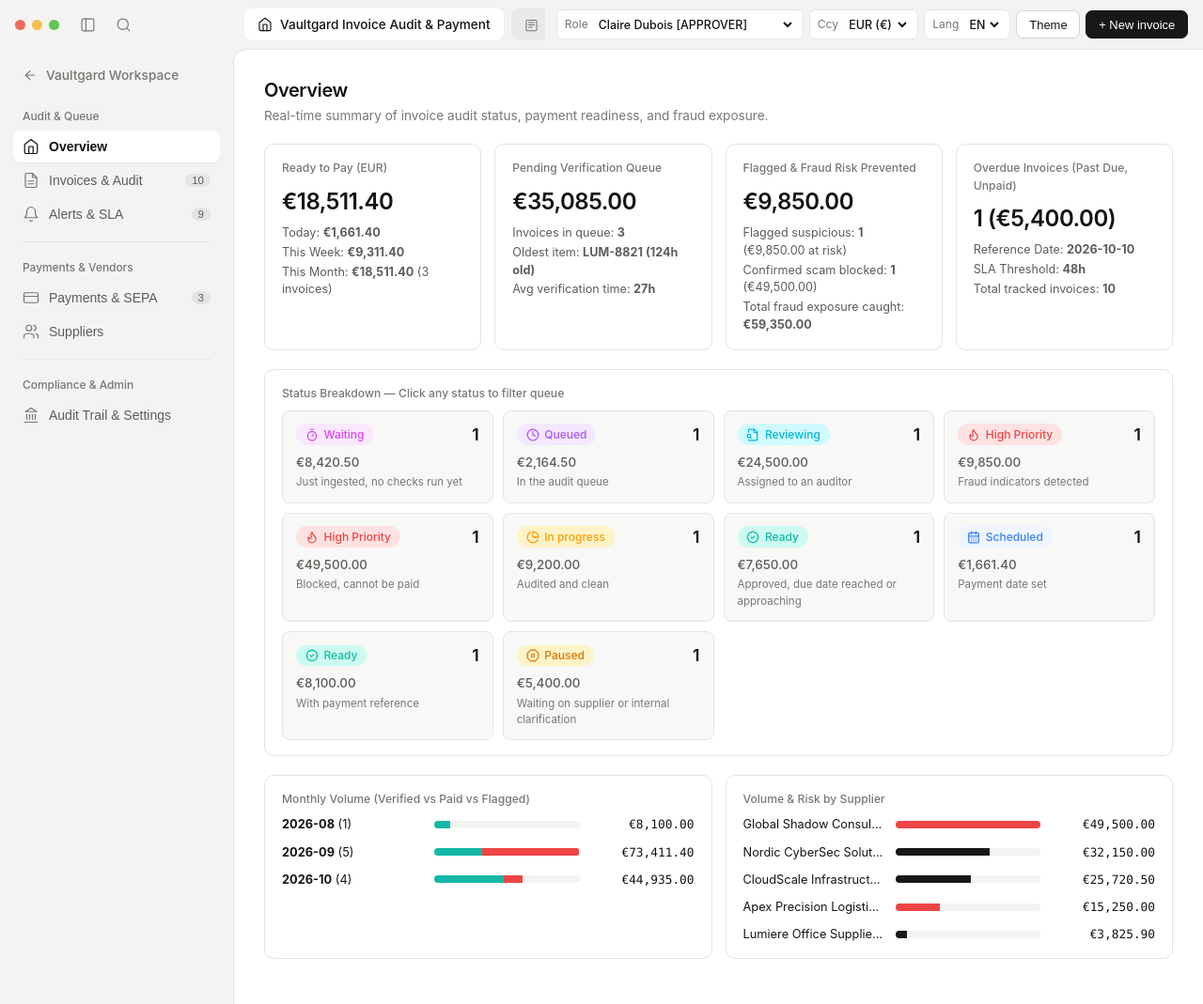
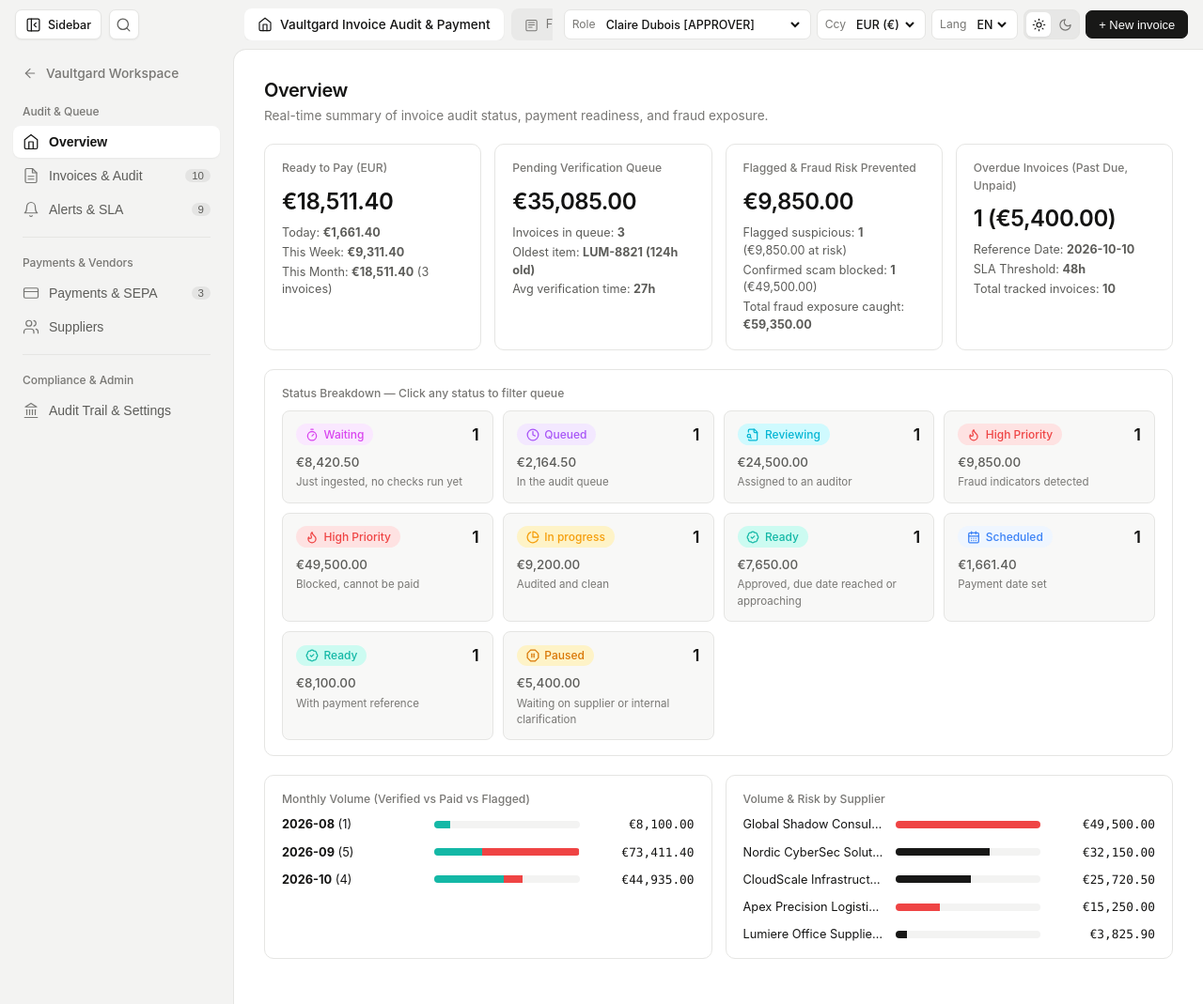
Before and after one commit to Xenolevrai/Vaultgard, a website: page index.html in a window 1280 px wide. Shown: the whole page at 94% size. Drawn offline with Linux system fonts and the light colour scheme.

Commit message:
feat(ui): add dedicated sidebar collapse toggle and day/night theme icon switch

```diff
--- a/app.js
+++ b/app.js
@@ -1259,11 +1259,21 @@
     });
 
     const toggleSidebarBtn = document.getElementById('btn-toggle-sidebar');
+    const innerCollapseBtn = document.getElementById('btn-sidebar-collapse-inner');
+    function handleToggleSidebar() {
+      const sb = document.getElementById('app-sidebar');
+      if (!sb) return;
+      const isCollapsed = sb.classList.toggle('collapsed');
+      if (toggleSidebarBtn) {
+        toggleSidebarBtn.classList.toggle('is-collapsed', isCollapsed);
+        toggleSidebarBtn.setAttribute('aria-expanded', isCollapsed ? 'false' : 'true');
+      }
+    }
     if (toggleSidebarBtn) {
-      toggleSidebarBtn.addEventListener('click', () => {
-        const sb = document.getElementById('app-sidebar');
-        if (sb) sb.classList.toggle('collapsed');
-      });
+      toggleSidebarBtn.addEventListener('click', handleToggleSidebar);
+    }
+    if (innerCollapseBtn) {
+      innerCollapseBtn.addEventListener('click', handleToggleSidebar);
     }
 
     const focusSearchBtn = document.getElementById('btn-focus-search');
--- a/index.html
+++ b/index.html
@@ -8,19 +8,16 @@
 </head>
 <body>
   <div class="app-shell">
-    <!-- Top Chrome Bar (matches reference window bar) -->
+    <!-- Top Chrome Bar -->
     <header class="top-bar">
       <div class="top-bar-left">
-        <span class="window-dots" aria-hidden="true">
-          <i class="dot dot-red"></i>
-          <i class="dot dot-yellow"></i>
-          <i class="dot dot-green"></i>
-        </span>
-        <button class="icon-btn" id="btn-toggle-sidebar" type="button" aria-label="Toggle sidebar">
-          <svg width="17" height="17" viewBox="0 0 24 24" fill="none" stroke="currentColor" stroke-width="1.65" stroke-linecap="round" stroke-linejoin="round"><rect width="18" height="18" x="3" y="3" rx="2"/><path d="M9 3v18"/></svg>
+        <button class="sidebar-toggle-btn" id="btn-toggle-sidebar" type="button" aria-label="Hide or show sidebar" aria-expanded="true" title="Masquer / Afficher la sidebar">
+          <svg class="sidebar-icon-open" width="17" height="17" viewBox="0 0 24 24" fill="none" stroke="currentColor" stroke-width="1.75" stroke-linecap="round" stroke-linejoin="round" aria-hidden="true"><rect width="18" height="18" x="3" y="3" rx="2"/><path d="M9 3v18"/><path d="m16 15-3-3 3-3"/></svg>
+          <svg class="sidebar-icon-closed" width="17" height="17" viewBox="0 0 24 24" fill="none" stroke="currentColor" stroke-width="1.75" stroke-linecap="round" stroke-linejoin="round" aria-hidden="true"><rect width="18" height="18" x="3" y="3" rx="2"/><path d="M9 3v18"/><path d="m14 9 3 3-3 3"/></svg>
+          <span class="sidebar-toggle-label" id="sidebar-toggle-label">Sidebar</span>
         </button>
-        <button class="icon-btn" id="btn-focus-search" type="button" aria-label="Focus search">
-          <svg width="17" height="17" viewBox="0 0 24 24" fill="none" stroke="currentColor" stroke-width="1.65" stroke-linecap="round" stroke-linejoin="round"><circle cx="11" cy="11" r="8"/><path d="m21 21-4.3-4.3"/></svg>
+        <button class="icon-btn" id="btn-focus-search" type="button" aria-label="Search invoices" title="Rechercher">
+          <svg width="17" height="17" viewBox="0 0 24 24" fill="none" stroke="currentColor" stroke-width="1.75" stroke-linecap="round" stroke-linejoin="round" aria-hidden="true"><circle cx="11" cy="11" r="8"/><path d="m21 21-4.3-4.3"/></svg>
         </button>
       </div>
 
@@ -59,7 +56,14 @@
           </select>
         </div>
 
-        <button class="btn" id="btn-theme-toggle" type="button" aria-label="Toggle dark or light mode">Theme</button>
+        <button class="theme-switch" id="btn-theme-toggle" type="button" aria-label="Toggle day or night theme" title="Thème Jour / Nuit">
+          <span class="theme-opt theme-opt-light" aria-hidden="true">
+            <svg width="15" height="15" viewBox="0 0 24 24" fill="none" stroke="currentColor" stroke-width="1.8" stroke-linecap="round" stroke-linejoin="round"><circle cx="12" cy="12" r="4"/><path d="M12 2v2"/><path d="M12 20v2"/><path d="m4.93 4.93 1.41 1.41"/><path d="m17.66 17.66 1.41 1.41"/><path d="M2 12h2"/><path d="M20 12h2"/><path d="m6.34 17.66-1.41 1.41"/><path d="m19.07 4.93-1.41 1.41"/></svg>
+          </span>
+          <span class="theme-opt theme-opt-dark" aria-hidden="true">
+            <svg width="15" height="15" viewBox="0 0 24 24" fill="none" stroke="currentColor" stroke-width="1.8" stroke-linecap="round" stroke-linejoin="round"><path d="M12 3a6 6 0 0 0 9 9 9 9 0 1 1-9-9Z"/></svg>
+          </span>
+        </button>
         <button class="btn btn-primary" id="btn-open-ingest" type="button">+ New invoice</button>
       </div>
     </header>
@@ -67,10 +71,10 @@
     <div class="workspace-body">
       <!-- Left Monotone Sidebar (Reference Design) -->
       <aside class="sidebar" id="app-sidebar" aria-label="Main navigation">
-        <div class="sidebar-back">
+        <button class="sidebar-back" id="btn-sidebar-collapse-inner" type="button" title="Masquer la sidebar">
           <svg width="16" height="16" viewBox="0 0 24 24" fill="none" stroke="currentColor" stroke-width="1.7" stroke-linecap="round" stroke-linejoin="round" aria-hidden="true"><path d="m12 19-7-7 7-7"/><path d="M19 12H5"/></svg>
           <span>Vaultgard Workspace</span>
-        </div>
+        </button>
 
         <nav class="nav-tabs" role="tablist" aria-label="Dashboard sections">
           <div class="sidebar-group-label">Audit &amp; Queue</div>
--- a/styles.css
+++ b/styles.css
@@ -80,42 +80,100 @@ body {
   width: 232px;
   display: flex;
   align-items: center;
-  gap: 10px;
+  gap: 8px;
   flex-shrink: 0;
 }
 
-.window-dots {
+.sidebar-toggle-btn {
   display: inline-flex;
   align-items: center;
   gap: 7px;
-  margin-right: 6px;
+  height: 32px;
+  padding: 0 10px;
+  background: var(--bg);
+  color: var(--text);
+  border: 1px solid var(--border);
+  border-radius: 7px;
+  font-family: var(--font);
+  font-size: 0.78rem;
+  font-weight: 500;
+  cursor: pointer;
+  box-shadow: var(--shadow-sm);
+  transition: background 0.12s ease, border-color 0.12s ease;
 }
 
-.dot {
-  width: 11px;
-  height: 11px;
-  border-radius: 50%;
+.sidebar-toggle-btn:hover {
+  background: var(--bg-hover);
+  border-color: var(--border-strong);
+}
+
+.sidebar-toggle-btn .sidebar-icon-closed {
+  display: none;
+}
+
+.sidebar-toggle-btn.is-collapsed .sidebar-icon-open {
+  display: none;
+}
+
+.sidebar-toggle-btn.is-collapsed .sidebar-icon-closed {
   display: inline-block;
 }
-.dot-red { background: #ec6a5e; }
-.dot-yellow { background: #f4bf4f; }
-.dot-green { background: #61c554; }
 
 .icon-btn {
-  background: transparent;
-  border: none;
-  color: var(--text-muted);
-  width: 28px;
-  height: 28px;
-  border-radius: 6px;
+  background: var(--bg);
+  border: 1px solid var(--border);
+  color: var(--text-secondary);
+  width: 32px;
+  height: 32px;
+  border-radius: 7px;
   display: inline-grid;
   place-items: center;
   cursor: pointer;
+  box-shadow: var(--shadow-sm);
 }
 
 .icon-btn:hover {
   background: var(--bg-hover);
   color: var(--text);
+}
+
+/* Day / Night Theme Switch */
+.theme-switch {
+  display: inline-flex;
+  align-items: center;
+  gap: 2px;
+  height: 32px;
+  padding: 2px;
+  background: rgba(0, 0, 0, 0.05);
+  border: 1px solid var(--border);
+  border-radius: 8px;
+  cursor: pointer;
+}
+
+[data-theme="dark"] .theme-switch {
+  background: rgba(255, 255, 255, 0.06);
+}
+
+.theme-opt {
+  width: 26px;
+  height: 26px;
+  border-radius: 6px;
+  display: inline-grid;
+  place-items: center;
+  color: var(--text-muted);
+  transition: background 0.12s ease, color 0.12s ease;
+}
+
+html[data-theme="light"] .theme-opt-light {
+  background: var(--bg);
+  color: var(--text);
+  box-shadow: var(--shadow-sm);
+}
+
+html[data-theme="dark"] .theme-opt-dark {
+  background: var(--bg-elevated);
+  color: var(--text);
+  box-shadow: var(--shadow-sm);
 }
 
 .top-bar-tabs {
@@ -210,15 +268,32 @@ body {
   display: none;
 }
 
+.sidebar.collapsed + .main-container {
+  border-left: none;
+  border-top-left-radius: 0;
+}
+
 .sidebar-back {
+  width: 100%;
+  background: transparent;
+  border: none;
+  border-radius: 8px;
   display: flex;
   align-items: center;
   gap: 9px;
   padding: 8px 10px;
   margin-bottom: 10px;
   color: var(--text-muted);
+  font-family: var(--font);
   font-size: 0.86rem;
   font-weight: 450;
+  cursor: pointer;
+  text-align: left;
+}
+
+.sidebar-back:hover {
+  background: var(--bg-hover);
+  color: var(--text);
 }
 
 .sidebar-group-label {
```
